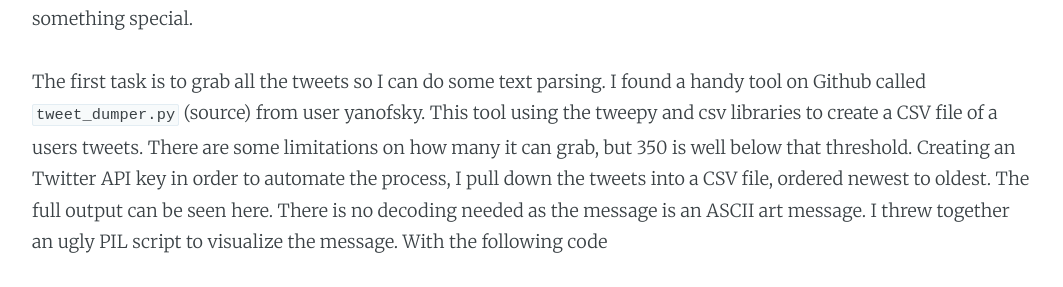
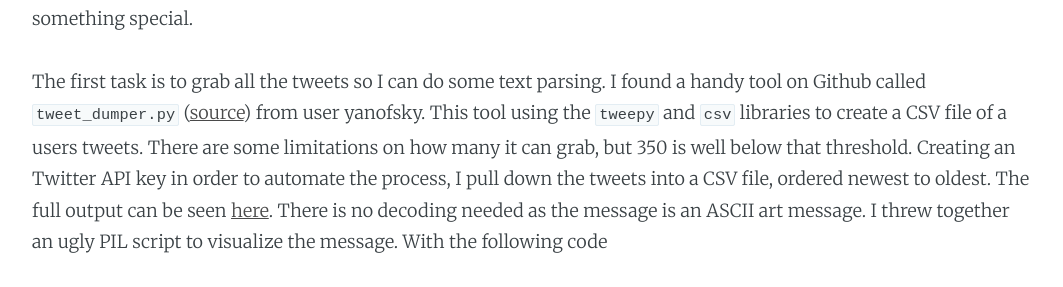
Before and after one commit to wcmoody/cvblog, a Jekyll site: the page built from _posts/2016-12-30-holiday-hack-challenge-writeup.markdown, in a window 1280 px wide and 900 px high, scrolled down 1685 px. Shown: the part 159-446 px from the top of the window, without its empty margins (108-1171 px from the left). Built offline with Jekyll 4.4.1, drawn with Linux system fonts in a browser that asks for light colours; comment, search, counter and statistics services are not loaded; some of the changed lines change nothing that is shown.

Commit message:
few edits

````diff
--- a/_posts/2016-12-30-holiday-hack-challenge-writeup.markdown
+++ b/_posts/2016-12-30-holiday-hack-challenge-writeup.markdown
@@ -29,7 +29,7 @@ First we will look at Santa's [twitter account](https://twitter.com/SantaWClaus)
 
 Many Christmas like phrases can be seen in this message - words like joy, peace on earth, elf, Christmas, Santa, etc. The letters W (middle initial) and Q also appear. Scanning through all the tweets, this same type of message is repeated. Every once in a while, a string of periods and other punctuation marks can be found. Knowing that a secret message is hidden in the tweets, I suspect a potential encoding where maybe each Christmas word represents something special.
 
-The first task is to grab all the tweets so I can do some text parsing. I found a handy tool on Github called `tweet_dumper.py` (source) from user yanofsky. This tool using the tweepy and csv libraries to create a CSV file of a users tweets. There are some limitations on how many it can grab, but 350 is well below that threshold. Creating an Twitter API key in order to automate the process, I pull down the tweets into a CSV file, ordered newest to oldest. The full output can be seen here. There is no decoding needed as the message is an ASCII art message. I threw together an ugly PIL script to visualize the message. With the following code
+The first task is to grab all the tweets so I can do some text parsing. I found a handy tool on Github called `tweet_dumper.py` ([source](https://href.li/?https://gist.github.com/yanofsky/5436496)) from user yanofsky. This tool using the `tweepy` and `csv` libraries to create a CSV file of a users tweets. There are some limitations on how many it can grab, but 350 is well below that threshold. Creating an Twitter API key in order to automate the process, I pull down the tweets into a CSV file, ordered newest to oldest. The full output can be seen [here](https://raw.githubusercontent.com/wcmoody/holidayhack/master/santawclaus_tweets.txt). There is no decoding needed as the message is an ASCII art message. I threw together an ugly PIL script to visualize the message. With the following code
 
 ```python
 from PIL import Image
````
Also changed, not shown: 1 other file.
